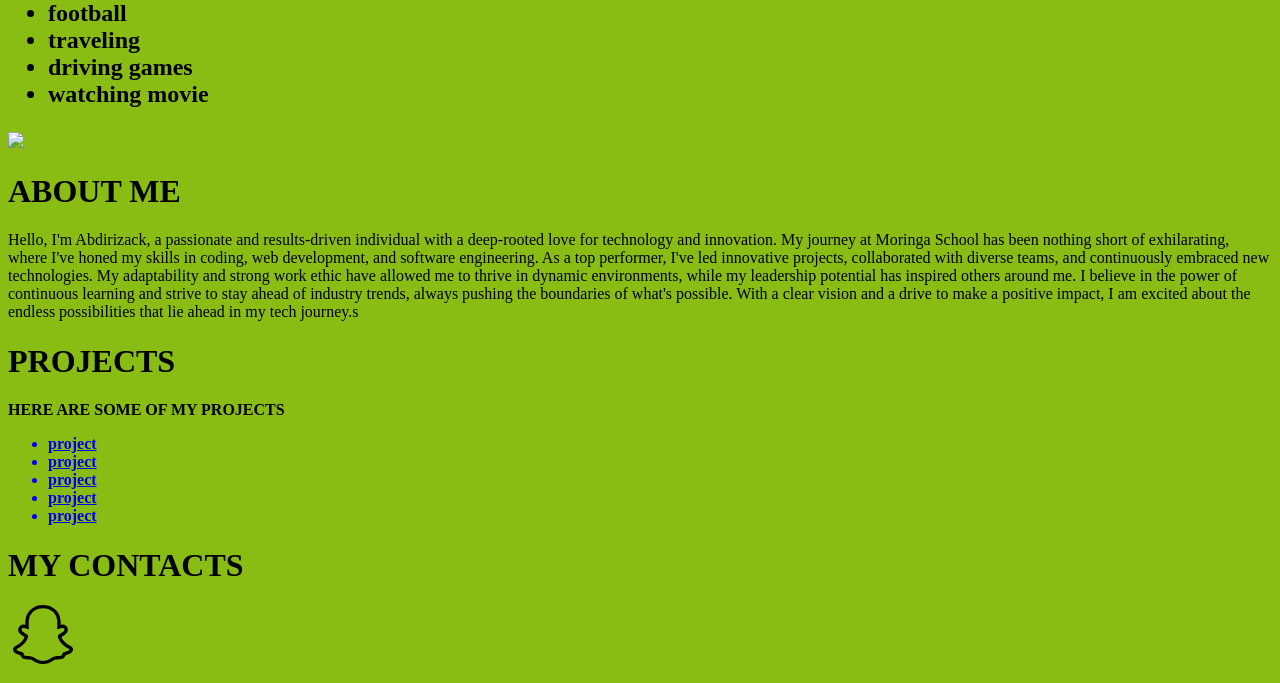
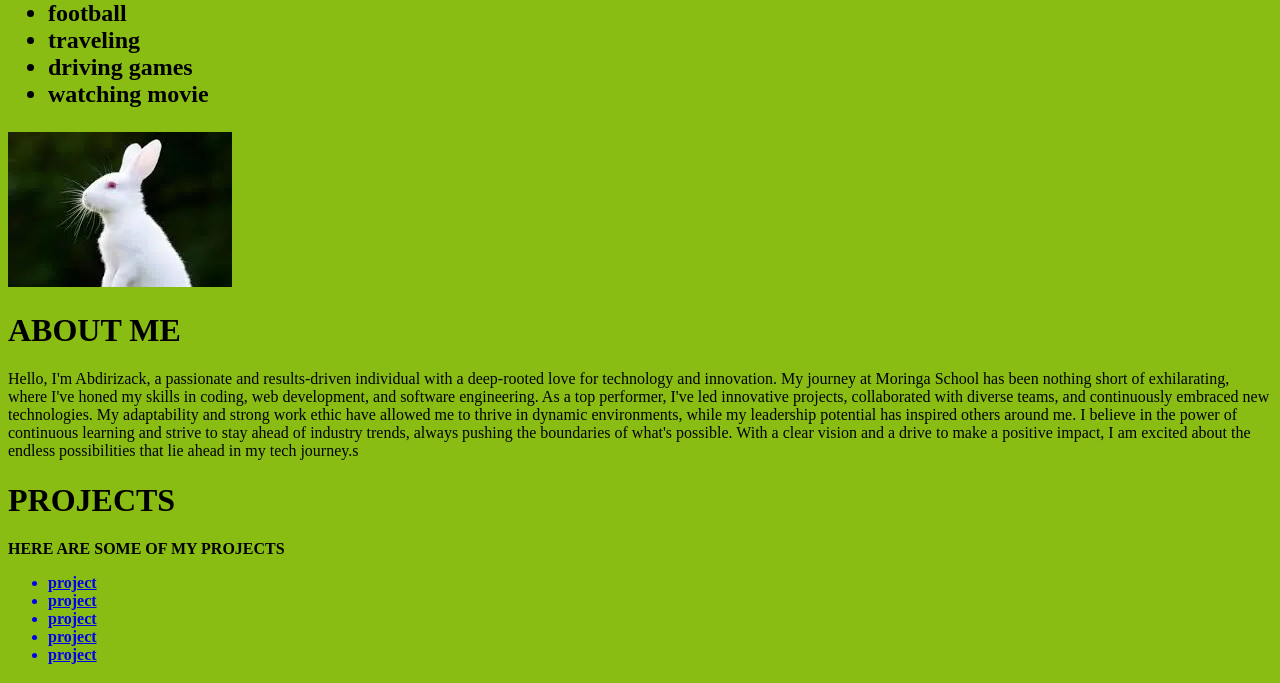
Before and after one commit to ABDIRIZACK1/PORTFOLIO, a plain HTML site: page index.html in a window 1280 px wide. Shown: the part 1000-1683 px from the top of the page. Drawn offline with Linux system fonts and the light colour scheme; the site is published under a folder, as on GitHub Pages, so addresses that start at the root find nothing.

Commit message:
progressed

```diff
--- a/index.html
+++ b/index.html
@@ -18,7 +18,7 @@
     <li>driving games</li>
     <li>watching movie</li>
    </ul></h2>
-<img src="/assets/images/Untitled.webp">
+<img src="assets/images/Untitled.webp">
    <h1>ABOUT ME</h1>
 <P>Hello, I'm Abdirizack, a passionate and results-driven individual with a deep-rooted love for technology and innovation.
      My journey at Moringa School has been nothing short of exhilarating, where I've honed my skills in coding, web development, and software engineering.
```
